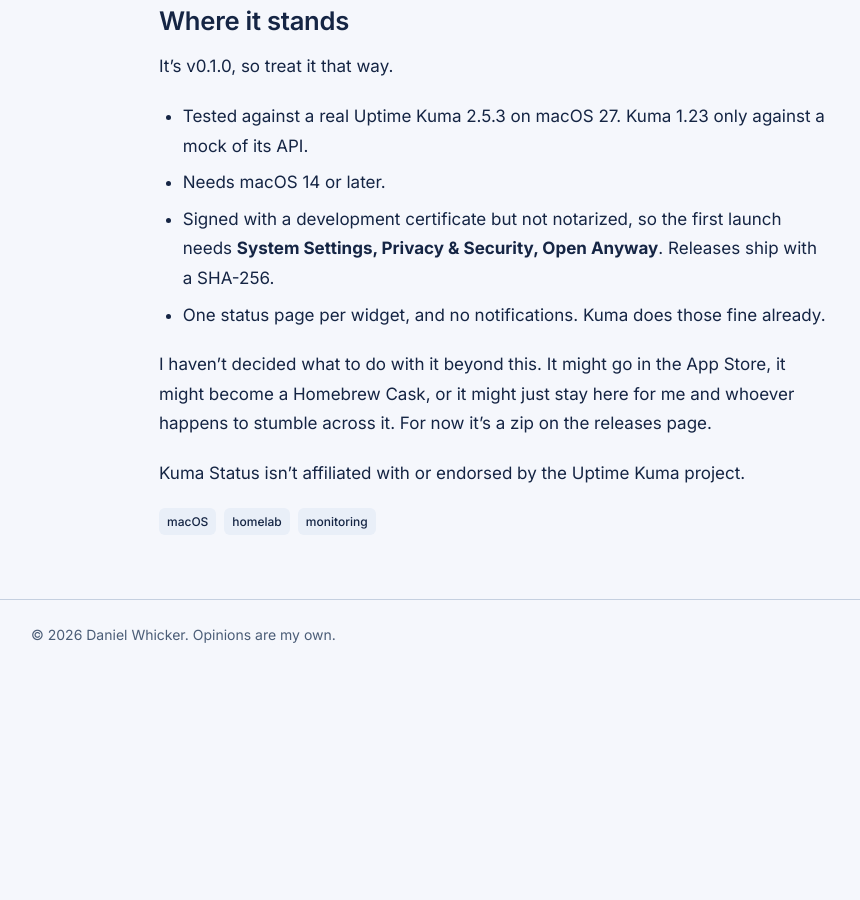
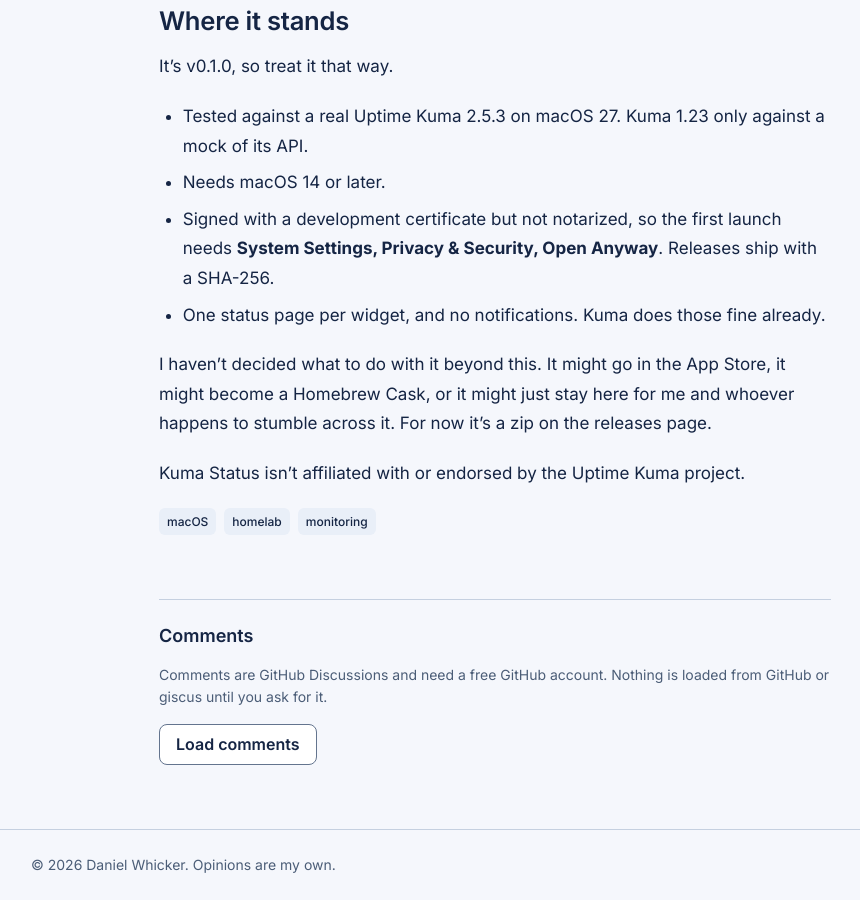
Before and after one commit to dewab74/danielwhicker.com, a Jekyll site: the page built from _posts/2026-12-08-uptime-kuma-desktop-widget.md, in a window 1280 px wide and 900 px high, scrolled down 2775 px. Shown: the whole window, without its empty margins (145-1005 px from the left). Built offline with Jekyll 4.4.1, drawn with Linux system fonts in a browser that asks for light colours; before the commit the page ends 3446 px from its top, so only the background shows below that; part of the change alters nothing that is shown.

Commit message:
Turn on comments
Comments load from giscus only after a reader asks for them.

Co-Authored-By: Claude Sonnet 5.5 <noreply@anthropic.com>

```diff
--- a/_config.yml
+++ b/_config.yml
@@ -23,9 +23,9 @@ exclude:
 # https://giscus.app and set enabled to true. A post can opt out with
 # `comments: false` in its front matter.
 comments:
-  enabled: false
+  enabled: true
   repo: dewab74/danielwhicker.com
-  repo_id: ""
-  category: Blog comments
-  category_id: ""
+  repo_id: "R_kgDOV64wrw"
+  category: Announcements
+  category_id: "DIC_kwDOV64wr84DL6Na"
   mapping: pathname
```
